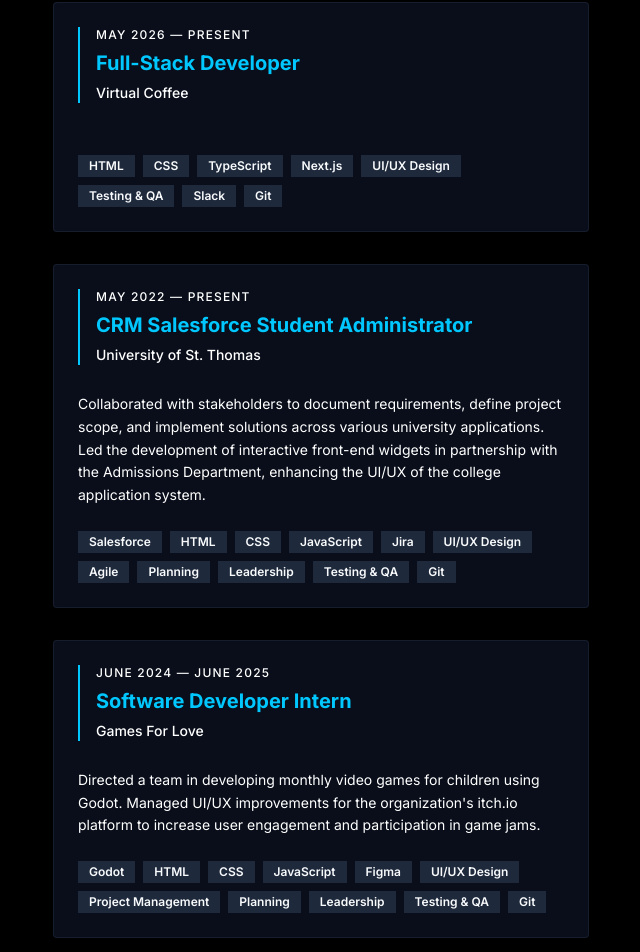
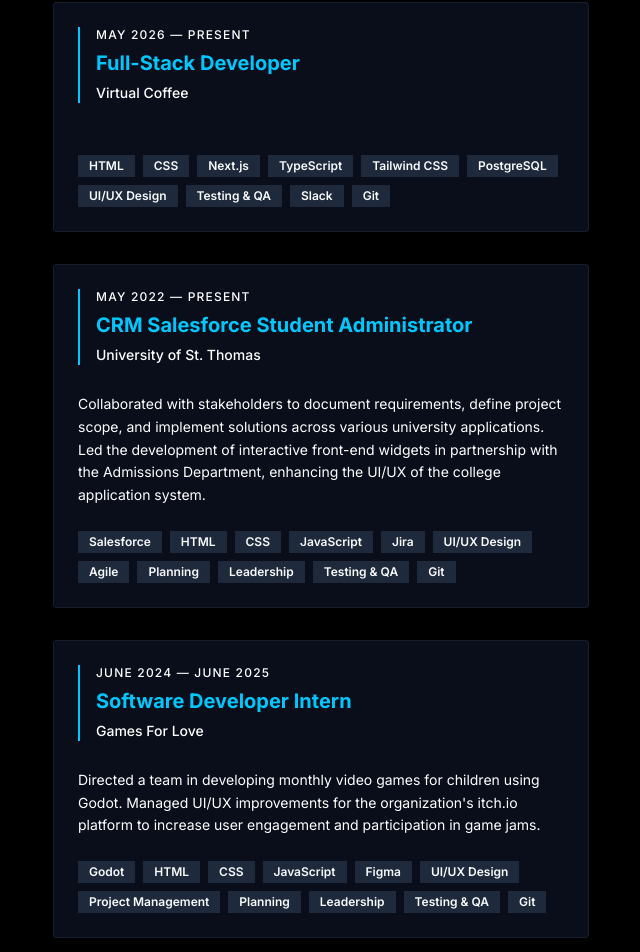
Before and after one commit to FrancisTR/FrancisTR.github.io, a Next.js app: page / in a window 1280 px wide. Shown: the part 1119-2071 px from the top of the page, without its empty margins (595-1235 px from the left). Built offline with nearby package versions, Linux system fonts and the light colour scheme; no server answers.

Commit message:
Update ExpCards.tsx

```diff
--- a/components/ExpCards.tsx
+++ b/components/ExpCards.tsx
@@ -21,8 +21,10 @@
     skills: [
       "HTML",
       "CSS",
+      "Next.js",
       "TypeScript",
-      "Next.js",
+      "Tailwind CSS",
+      "PostgreSQL",
       "UI/UX Design",
       "Testing & QA",
       "Slack",
```
